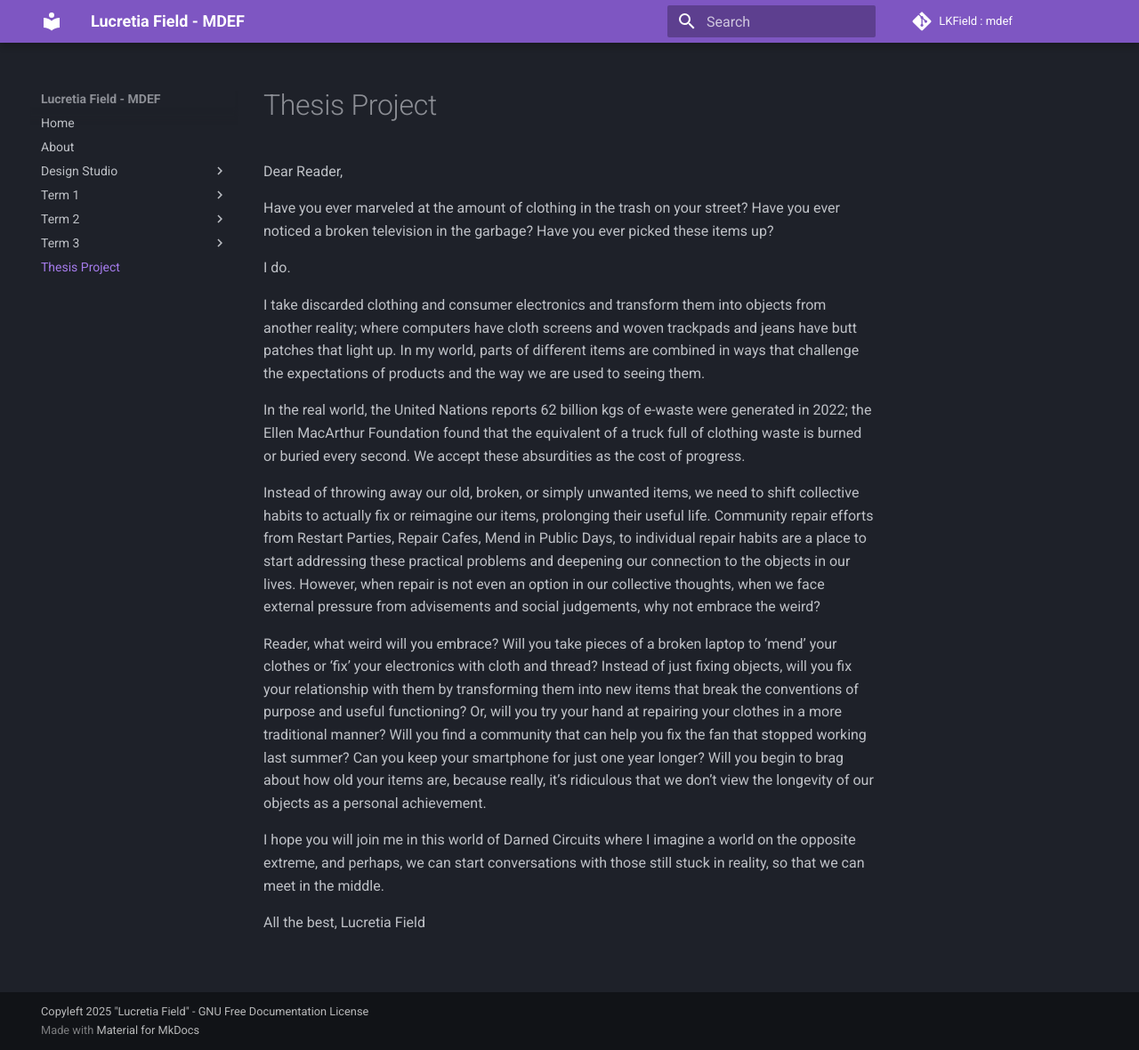
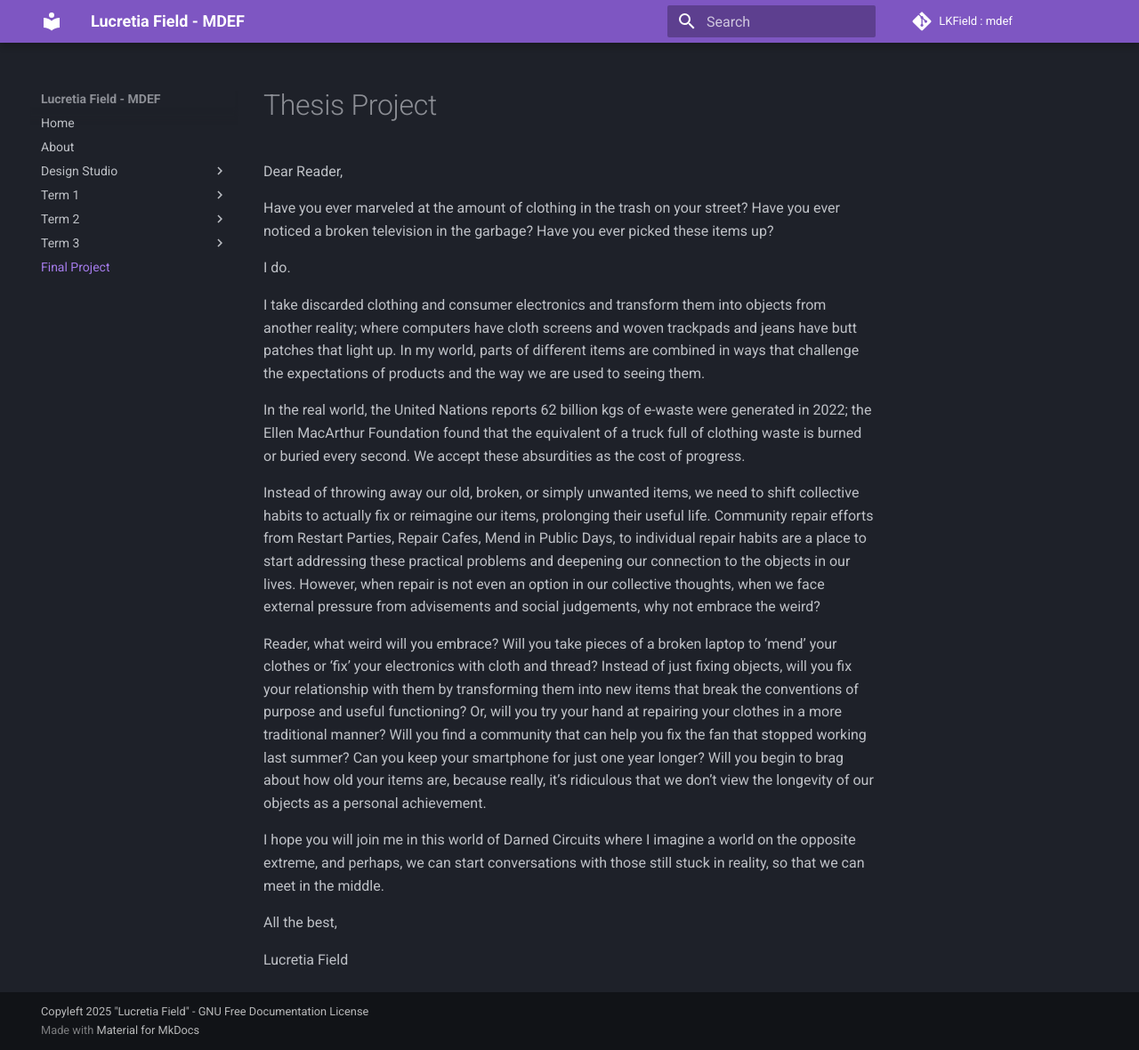
Before and after one commit to LKField/mdef, an MkDocs documentation site: the page built from docs/thesis.md, in a window 1280 px wide and 1180 px high. Shown: the whole window at 89% size. Built offline with MkDocs 1.6.1 and Material for MkDocs 9.7.7, drawn with Linux system fonts in a browser that asks for light colours; comment, search, counter and statistics services are not loaded.

Commit message:
minor update

```diff
--- a/docs/thesis.md
+++ b/docs/thesis.md
@@ -17,4 +17,5 @@ Reader, what weird will you embrace? Will you take pieces of a broken laptop to
 I hope you will join me in this world of Darned Circuits where I imagine a world on the opposite extreme, and perhaps, we can start conversations with those still stuck in reality, so that we can meet in the middle.
 
 All the best,
+
 Lucretia Field
--- a/mkdocs.yml
+++ b/mkdocs.yml
@@ -56,7 +56,7 @@ nav:
 #      - Session Three: term3/designStudio/design03WK03.md
 #    - Research Trip: term3/researchTrip.md
     - MDEFest Challenge: term3/microchallenge.md
-  - Thesis Project: thesis.md
+  - Final Project: thesis.md
 
 
 
```
